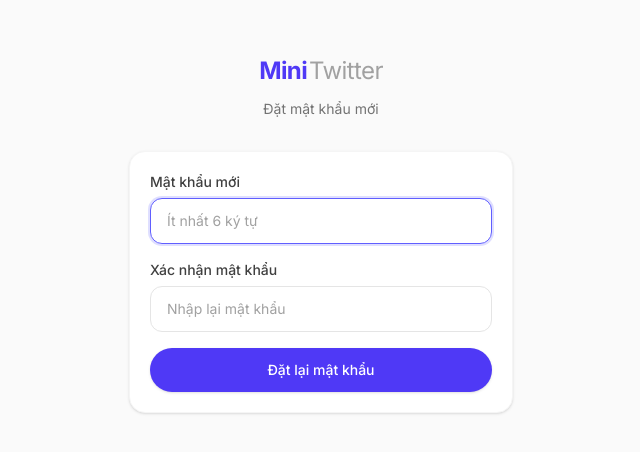
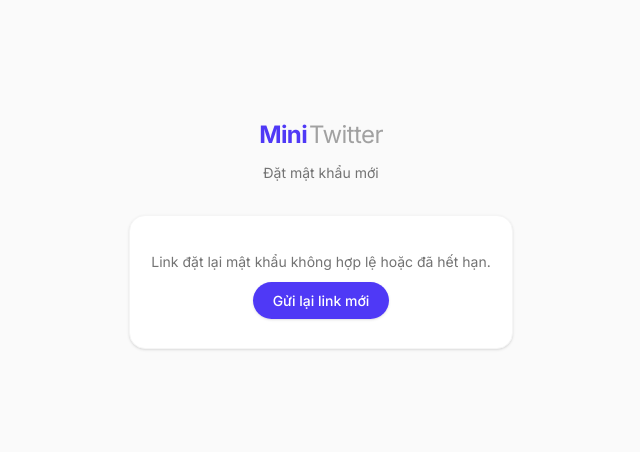
Before and after one commit to huytn1508/mini-twitter, a React (Vite) app in the folder frontend/: page /reset-password in a window 1280 px wide. Shown: the part 166-618 px from the top of the page, without its empty margins (319-959 px from the left). Built offline with nearby package versions, Linux system fonts and the light colour scheme; no server answers.

Commit message:
Fix: Correct reset password redirect URL + session handling

```diff
--- a/frontend/src/pages/ResetPasswordPage.jsx
+++ b/frontend/src/pages/ResetPasswordPage.jsx
@@ -1,14 +1,24 @@
-import { useState } from 'react';
-import { Link, useNavigate } from 'react-router-dom';
-import { validatePassword } from '../utils/validators';
+import { useState, useEffect } from 'react';
+import { Link, useSearchParams } from 'react-router-dom';
+import { HiCheckCircle } from 'react-icons/hi';
 import client from '../api/client';
 
 export default function ResetPasswordPage() {
+  const [searchParams] = useSearchParams();
   const [password, setPassword] = useState('');
   const [confirm, setConfirm] = useState('');
   const [error, setError] = useState('');
   const [loading, setLoading] = useState(false);
   const [done, setDone] = useState(false);
+  const [hasSession, setHasSession] = useState(false);
+
+  // Supabase redirect mang session token trong URL hash
+  useEffect(() => {
+    const hash = window.location.hash;
+    if (hash && (hash.includes('access_token') || hash.includes('type=recovery'))) {
+      setHasSession(true);
+    }
+  }, []);
 
   const handleSubmit = async (e) => {
     e.preventDefault();
@@ -17,21 +27,25 @@
     if (password !== confirm) { setError('Mật khẩu không khớp'); return; }
     setLoading(true);
     try {
-      await client.post('/auth/reset-password', { password });
+      await client.post('/auth/reset-password', {
+        password,
+        session_hash: window.location.hash, // Gửi session hash lên backend
+      });
       setDone(true);
     } catch (err) {
-      setError(err.response?.data?.error || 'Đặt lại mật khẩu thất bại');
-    } finally {
-      setLoading(false);
-    }
+      setError(err.response?.data?.error || 'Đặt lại mật khẩu thất bại. Link có thể đã hết hạn, thử gửi lại.');
+    } finally { setLoading(false); }
   };
 
   if (done) {
     return (
       <div className="min-h-screen flex items-center justify-center bg-[#FAFAFA] px-4">
         <div className="w-full max-w-sm text-center card">
-          <div className="w-14 h-14 rounded-full bg-green-100 flex items-center justify-center mx-auto mb-4">✅</div>
+          <div className="w-16 h-16 rounded-full bg-green-100 flex items-center justify-center mx-auto mb-4">
+            <HiCheckCircle className="w-8 h-8 text-green-500" />
+          </div>
           <h2 className="text-lg font-bold text-neutral-900 mb-2">Mật khẩu đã được đặt lại</h2>
+          <p className="text-sm text-neutral-500 mb-6">Dùng mật khẩu mới để đăng nhập.</p>
           <Link to="/login" className="btn-primary text-sm">Đăng nhập</Link>
         </div>
       </div>
@@ -49,6 +63,12 @@
           <p className="text-neutral-500 text-sm mt-3">Đặt mật khẩu mới</p>
         </div>
         <div className="card">
+          {!hasSession ? (
+            <div className="text-center py-4">
+              <p className="text-sm text-neutral-500 mb-4">Link đặt lại mật khẩu không hợp lệ hoặc đã hết hạn.</p>
+              <Link to="/forgot-password" className="btn-primary text-sm">Gửi lại link mới</Link>
+            </div>
+          ) : (
             <form onSubmit={handleSubmit} className="space-y-4">
               {error && <div className="bg-rose-50 border border-rose-200 text-rose-600 text-sm px-4 py-3 rounded-xl">{error}</div>}
               <div>
@@ -63,6 +83,7 @@
                 {loading ? 'Đang xử lý...' : 'Đặt lại mật khẩu'}
               </button>
             </form>
+          )}
         </div>
       </div>
     </div>
```
Also changed, not shown: 1 other file (tests, documents, lock files or other folders). Lines whose indentation alone changed are shown as unchanged.
